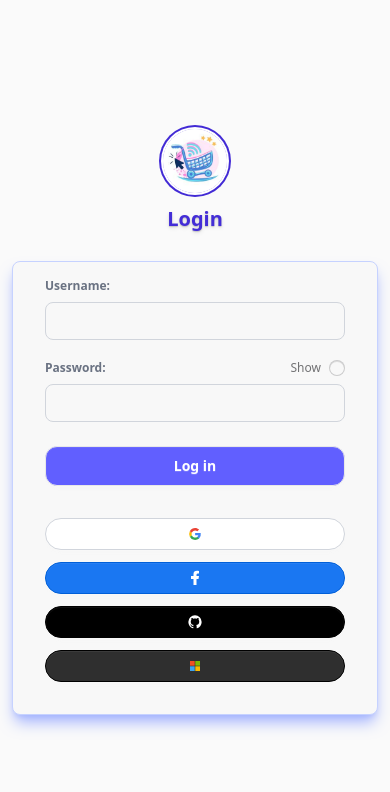
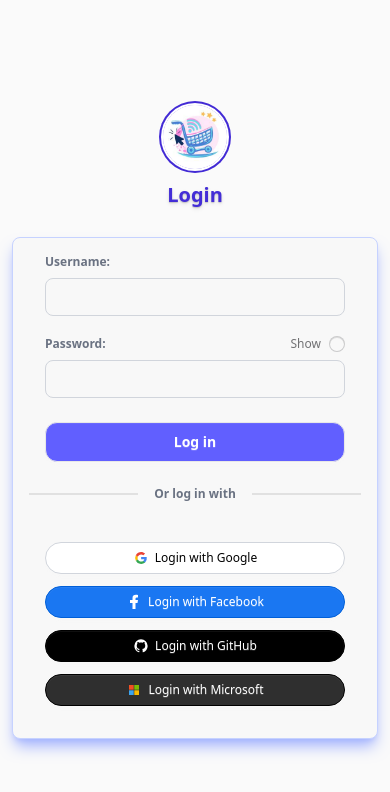
Before and after one commit to yalog607/frontend-lms-education, a React (Vite) app: page /login in a window 390 px wide. Shown: the top 792 px of the page. Built offline with nearby package versions, Linux system fonts and the light colour scheme.

Commit message:
fix UI bug

```diff
--- a/src/Pages/Login.jsx
+++ b/src/Pages/Login.jsx
@@ -60,7 +60,7 @@ const Login = () => {
                     Password:
                   </label>
                   <label className="label label-text-alt gap-2 cursor-pointer">
-                    <span className="text-xs sm:text-sm">Show</span>
+                    <span className="text-xs sm:text-sm">{isHide ? "Show" : "Hide"}</span>
                     <input
                       type="checkbox"
                       className="checkbox checkbox-xs sm:checkbox-sm"
@@ -84,7 +84,10 @@ const Login = () => {
             </div>
 
             {/* Divider */}
-            <div className="hidden md:flex divider divider-horizontal m-0 text-xs font-bold">
+            <div className="divider md:hidden m-0 text-xs font-bold my-2 text-gray-500">
+              Or log in with
+            </div>
+            <div className="hidden md:flex divider divider-horizontal m-0 text-xs font-bold text-gray-500">
               OR
             </div>
 
@@ -120,7 +123,7 @@ const Login = () => {
                     ></path>
                   </g>
                 </svg>
-                <span className="hidden sm:inline">Login with Google</span>
+                <span className="">Login with Google</span>
               </button>
 
               {/* Facebook */}
@@ -138,7 +141,7 @@ const Login = () => {
                     d="M8 12h5V8c0-6 4-7 11-6v5c-4 0-5 0-5 3v2h5l-1 6h-4v12h-6V18H8z"
                   ></path>
                 </svg>
-                <span className="hidden sm:inline">Login with Facebook</span>
+                <span className="">Login with Facebook</span>
               </button>
 
               {/* GitHub */}
@@ -156,7 +159,7 @@ const Login = () => {
                     d="M12,2A10,10 0 0,0 2,12C2,16.42 4.87,20.17 8.84,21.5C9.34,21.58 9.5,21.27 9.5,21C9.5,20.77 9.5,20.14 9.5,19.31C6.73,19.91 6.14,17.97 6.14,17.97C5.68,16.81 5.03,16.5 5.03,16.5C4.12,15.88 5.1,15.9 5.1,15.9C6.1,15.97 6.63,16.93 6.63,16.93C7.5,18.45 8.97,18 9.54,17.76C9.63,17.11 9.89,16.67 10.17,16.42C7.95,16.17 5.62,15.31 5.62,11.5C5.62,10.39 6,9.5 6.65,8.79C6.55,8.54 6.2,7.5 6.75,6.15C6.75,6.15 7.59,5.88 9.5,7.17C10.29,6.95 11.15,6.84 12,6.84C12.85,6.84 13.71,6.95 14.5,7.17C16.41,5.88 17.25,6.15 17.25,6.15C17.8,7.5 17.45,8.54 17.35,8.79C18,9.5 18.38,10.39 18.38,11.5C18.38,15.32 16.04,16.16 13.81,16.41C14.17,16.72 14.5,17.33 14.5,18.26C14.5,19.6 14.5,20.68 14.5,21C14.5,21.27 14.66,21.59 15.17,21.5C19.14,20.16 22,16.42 22,12A10,10 0 0,0 12,2Z"
                   ></path>
                 </svg>
-                <span className="hidden sm:inline">Login with GitHub</span>
+                <span className="">Login with GitHub</span>
               </button>
 
               {/* Microsoft */}
@@ -174,7 +177,7 @@ const Login = () => {
                   <path d="M96 265H247V416H96" fill="#3ca4ef"></path>
                   <path d="M265 265H416V416H265" fill="#f9ba00"></path>
                 </svg>
-                <span className="hidden sm:inline">Login with Microsoft</span>
+                <span className="">Login with Microsoft</span>
               </button>
             </div>
           </div>
```
